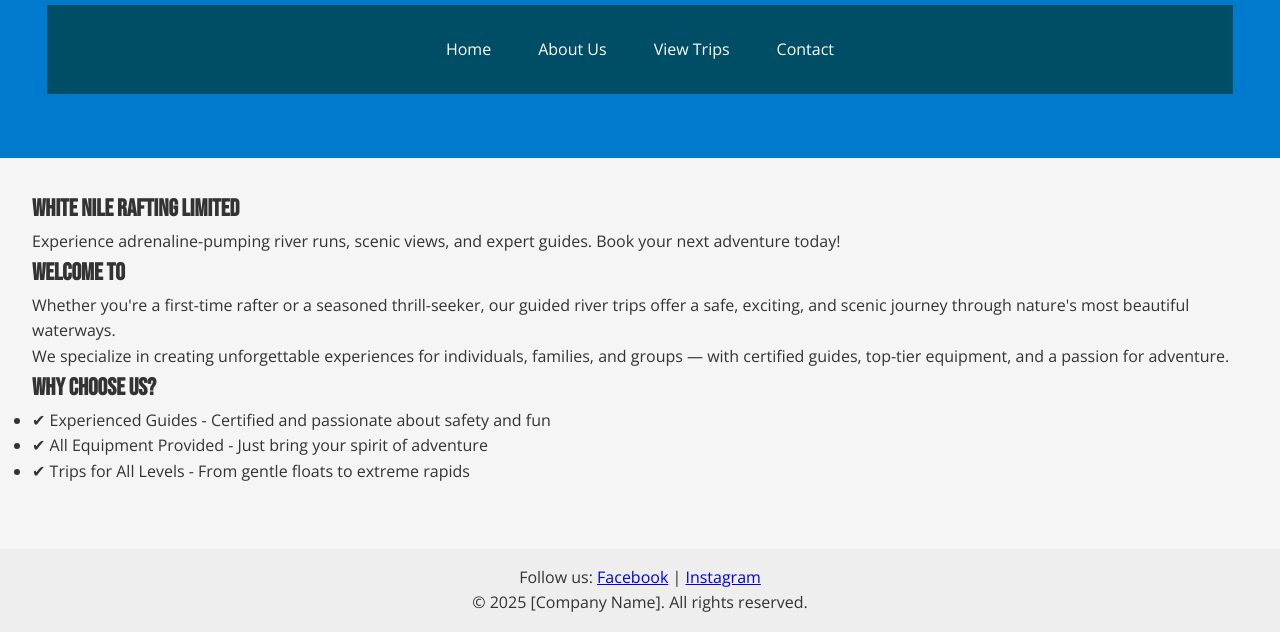
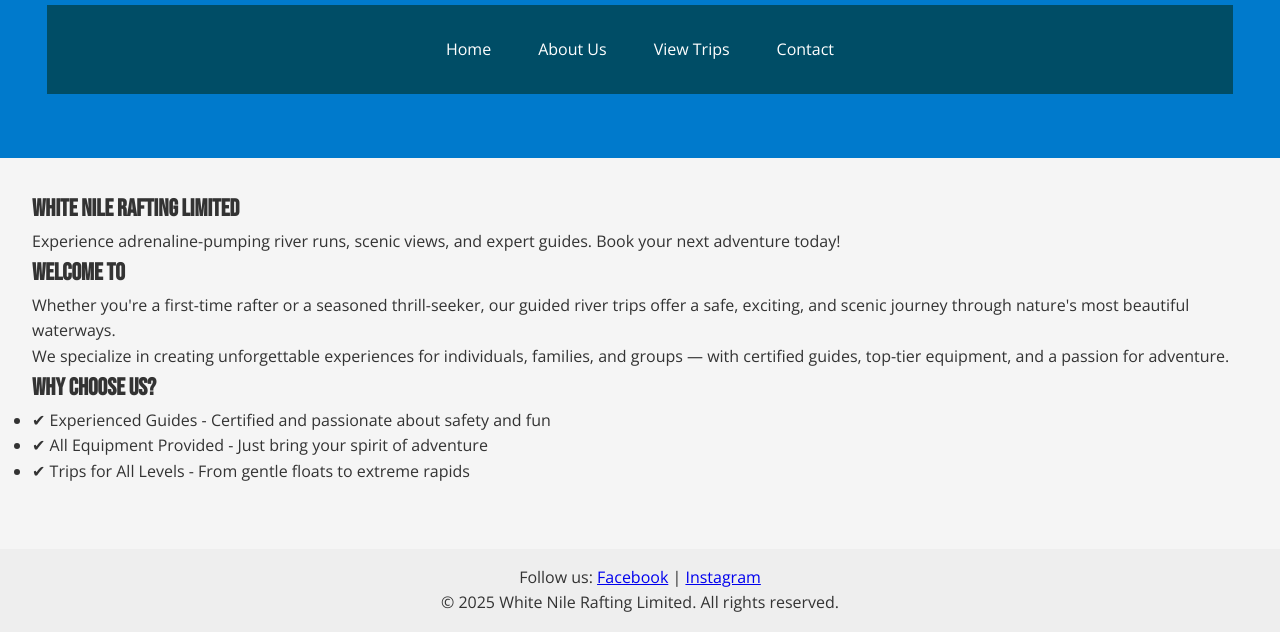
Before and after one commit to samdre-code/wdd130, a plain HTML site: page week03/wireframe.html in a window 1280 px wide. Shown: the part 434-1066 px from the top of the page. Drawn offline with nearby package versions, Linux system fonts and the light colour scheme.

Commit message:
upate on footer

```diff
--- a/week03/wireframe.html
+++ b/week03/wireframe.html
@@ -96,7 +96,7 @@
           >Instagram</a
         >
       </p>
-      <p>&copy; 2025 [Company Name]. All rights reserved.</p>
+      <p>&copy; 2025 White Nile Rafting Limited. All rights reserved.</p>
     </footer>
   </body>
 </html>
```
